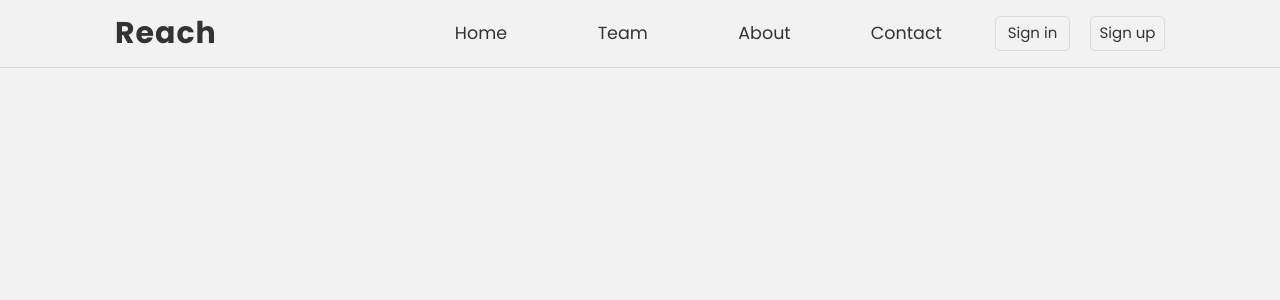
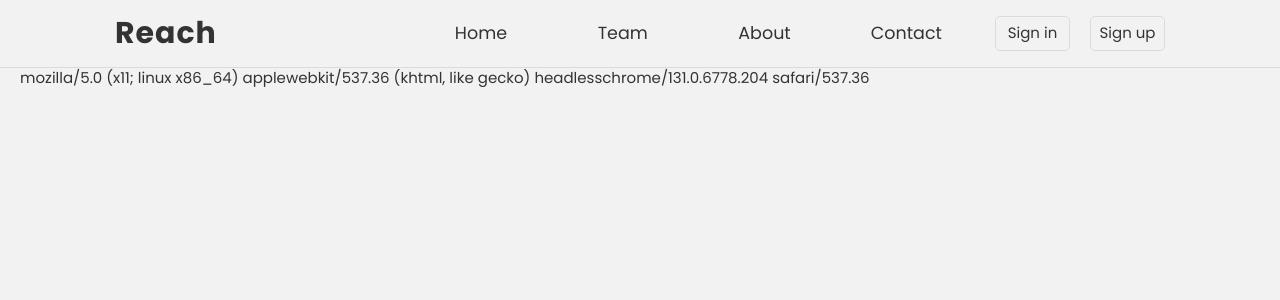
Before and after one commit to rocketxl5/reach, a React (Create React App) app: page / in a window 1280 px wide. Shown: the top 300 px of the page. Built offline with nearby package versions, Linux system fonts and the light colour scheme.

Commit message:
Testing user agent

```diff
--- a/src/components/layout/Header.js
+++ b/src/components/layout/Header.js
@@ -2,14 +2,16 @@ import React, { useState, useEffect } from 'react';
 import Navbar from './Navbar';
 
 function Header() {
-    const [isFirefox, setIsFirefox] = useState(false)
+    const [userAgent, setUserAgent] = useState('')
 
     useEffect(() => {
-        setIsFirefox(window.navigator.userAgent.includes('Firefox'))
+        setUserAgent(window.navigator.userAgent.toLowerCase())
     }, [])
+
     return (
         <header className="main-header">
-            <Navbar isFirefox={isFirefox} />
+            <Navbar isFirefox={userAgent} />
+            <div>{userAgent}</div>
         </header>
     )
 }
--- a/src/components/layout/Navbar.js
+++ b/src/components/layout/Navbar.js
@@ -4,13 +4,13 @@ import hideShowMenu from '../utilities/hideShowMenu'
 
 
 
-function Navbar({ isFirefox }) {
+function Navbar({ userAgent }) {
     const { handleChange } = hideShowMenu()
 
 
     return (
         <div className="navbar">
-            <input type="checkbox" id="mobile-nav" onChange={() => isFirefox && handleChange(document.querySelector('header'))} />
+            <input type="checkbox" id="mobile-nav" onChange={() => userAgent.includes('firefox') && handleChange(document.querySelector('header'))} />
             <nav>
                 <section className="left-side">
                     <h1 className="logo">Reach</h1>
@@ -30,7 +30,6 @@ function Navbar({ isFirefox }) {
                     </label>
                 </section>
             </nav>
-
         </div>
     )
 }
--- a/src/css/form.css
+++ b/src/css/form.css
@@ -87,12 +87,10 @@ input:-webkit-autofill:active{
 }
 
 .login-password .password-btn:active {
-    /* pointer-events: none; */
     -webkit-tap-highlight-color: rgba(0,0,0,0);
 }
 
 .login-password i {
-    pointer-events: none;
     font-size: var(--fs-400);
     color: #c9c9c9;
 }
```
